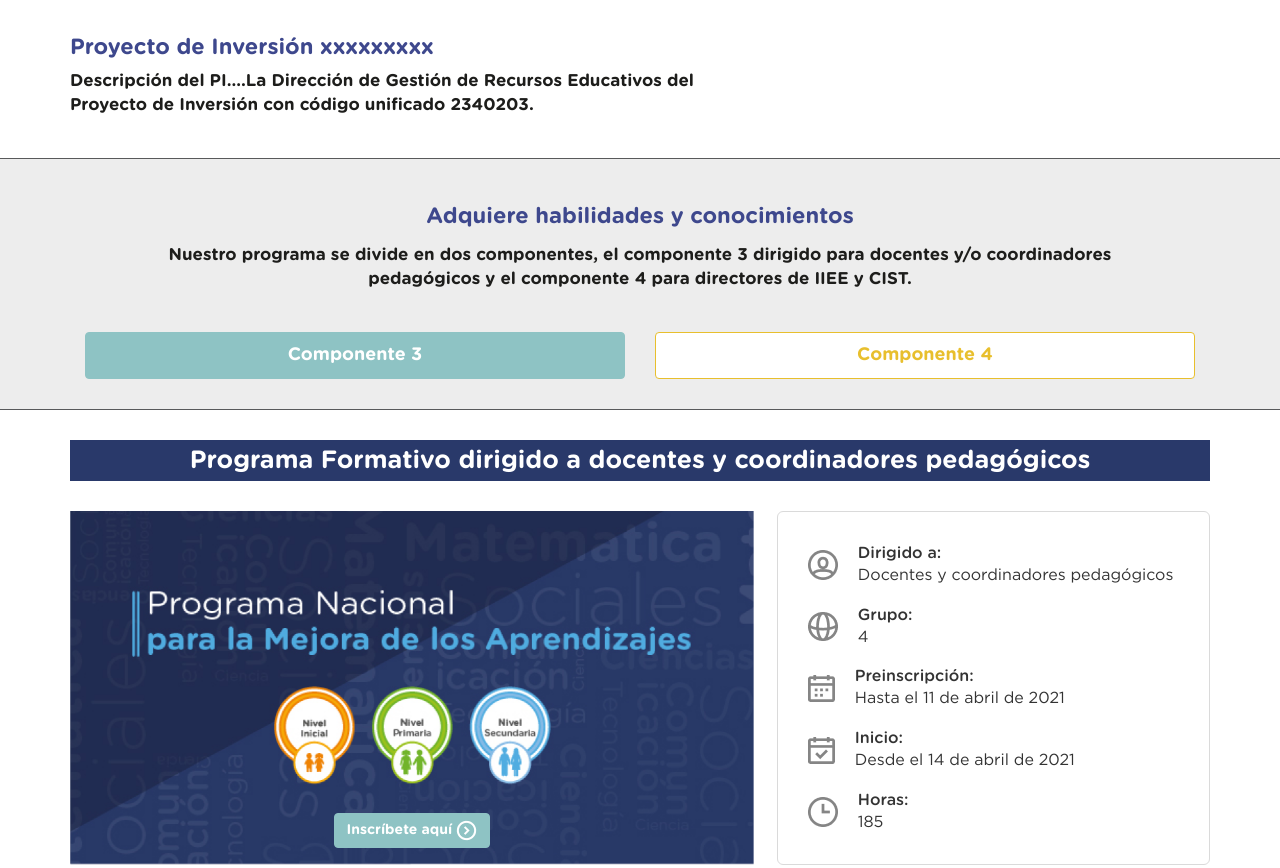
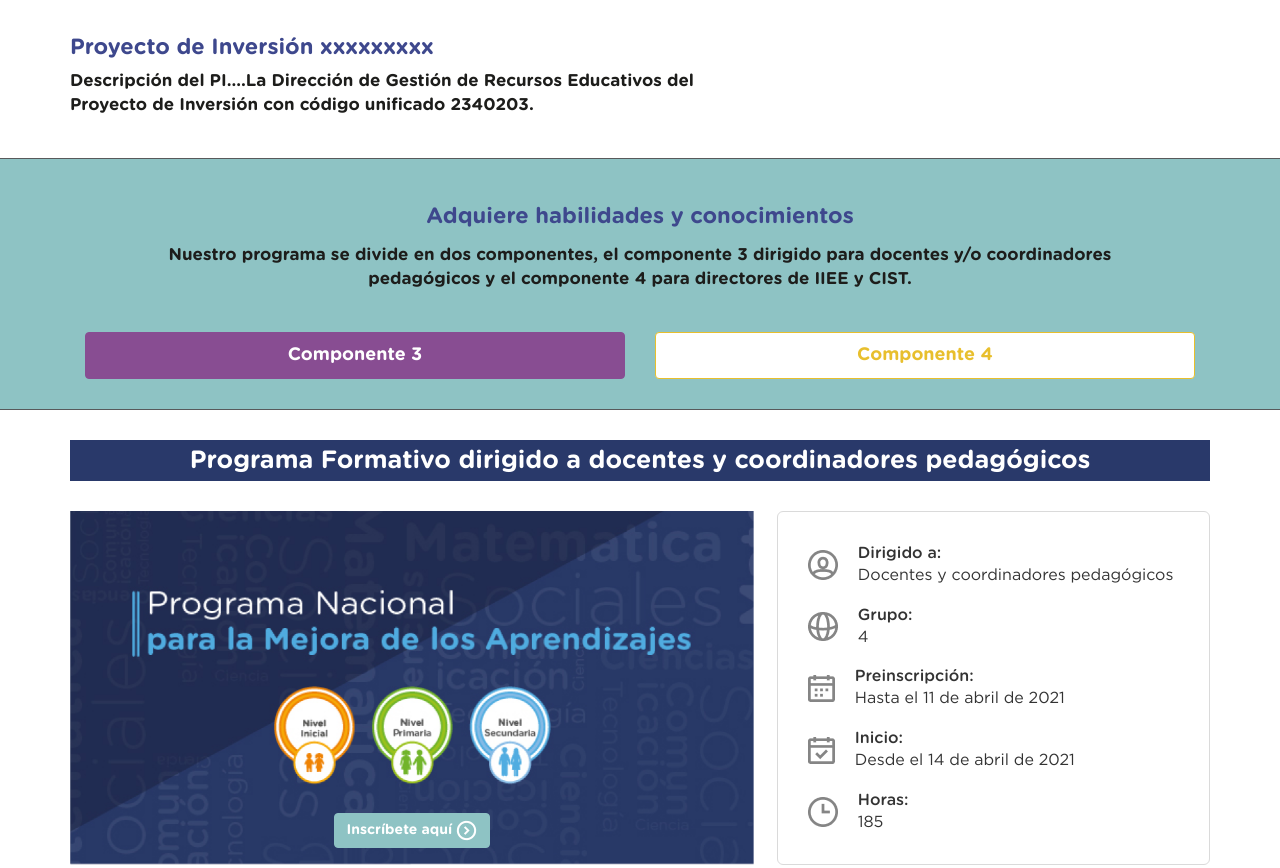
Before and after one commit to RobinsonLeoTiradoCelis/minedu-test2, a plain HTML site: page index.html in a window 1280 px wide. Shown: the top 868 px of the page. Drawn offline with Linux system fonts and the light colour scheme.

Commit message:
Add files via upload
--v2.2

```diff
--- a/css/style.css
+++ b/css/style.css
@@ -216,13 +216,13 @@
 	font-size: 18px;
 	font-family: 'Gotham Rounded';
 	color:#fff;
-	background-color: #8ec3c4;}
+	background-color: #884d92;}
 .nav-pills>li>a.btn-one{
 	font-size: 18px;
 	font-family: 'Gotham Rounded';
-	color:#8ec3c4;
+	color:#884d92;
 	background-color: #ffffff;
-	border: 1px solid #8ec3c4; }
+	border: 1px solid #884d92; }
 .nav-pills>li.active>a.btn-two{
 	font-size: 18px;
 	font-family: 'Gotham Rounded';
--- a/index.html
+++ b/index.html
@@ -33,7 +33,7 @@
 			</div>
 		</div>
 	</div>
-	<div class="container-fluid" style="background-color: #EDEDED; padding-top:30px; padding-bottom: 30px; border-bottom: 1px solid #58595B;">
+	<div class="container-fluid" style="background-color: #8ec3c4; padding-top:30px; padding-bottom: 30px; border-bottom: 1px solid #58595B;">
 		<div class="container">
 			<div class="row">
 				<div class="col-md-10 col-md-offset-1">
```
